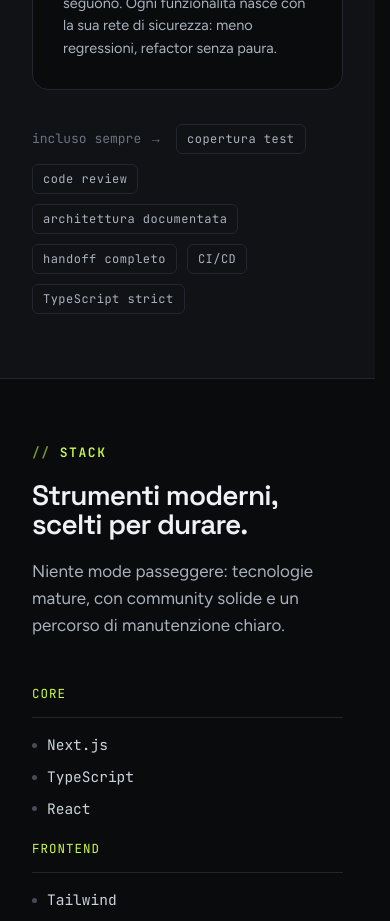
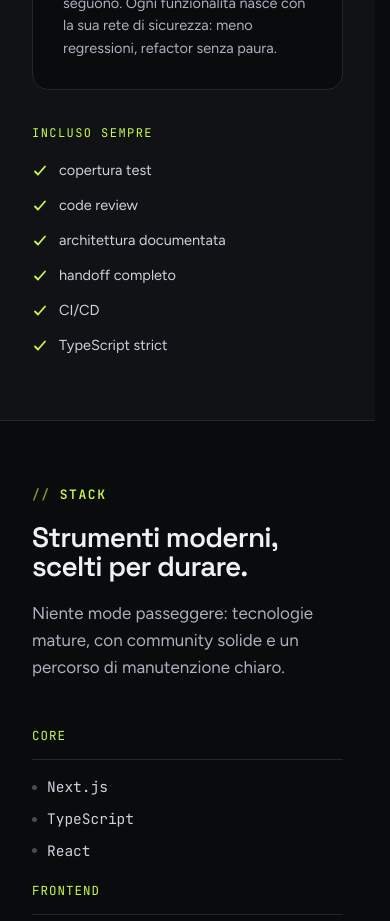
Before and after one commit to 7eightDev/7eightDev-web, a Next.js app: page / in a window 390 px wide. Shown: the part 4140-5061 px from the top of the page. Built offline with nearby package versions, Linux system fonts and the light colour scheme; no server answers.

Commit message:
feat(metodo): convert guarantees row to responsive checklist

```diff
--- a/presentation/features/landing/metodo.tsx
+++ b/presentation/features/landing/metodo.tsx
@@ -1,8 +1,14 @@
 import { Container } from "@/presentation/components/shared/container";
 import { Reveal } from "@/presentation/components/shared/reveal";
-import { Chip } from "@/presentation/components/shared/chip";
 import { SectionHead } from "@/presentation/components/shared/section-head";
-import { cn } from "@/presentation/lib/utils";
+
+function Check() {
+  return (
+    <svg width="16" height="16" viewBox="0 0 16 16" fill="none" className="flex-none mt-[3px]">
+      <path d="M3 8.5l3 3 7-8" stroke="var(--accent)" strokeWidth="1.8" strokeLinecap="round" strokeLinejoin="round" />
+    </svg>
+  );
+}
 
 function CleanArchDiagram() {
   return (
@@ -77,9 +83,18 @@ export function Metodo() {
           })}
         </div>
         <Reveal delay={120}>
-          <div className="flex flex-wrap gap-[10px] mt-[34px] items-center">
-            <span className="font-mono text-[13px] text-muted mr-[4px]">incluso sempre →</span>
-            {GUARANTEES.map((g) => <Chip key={g}>{g}</Chip>)}
+          <div className="mt-8.5">
+            <div className="font-mono text-[12px] text-accent tracking-[0.12em] uppercase mb-4.5">
+              Incluso sempre
+            </div>
+            <ul className="list-none p-0 m-0 grid grid-cols-1 sm:grid-cols-2 md:grid-cols-3 gap-x-8 gap-y-3.5">
+              {GUARANTEES.map((g) => (
+                <li key={g} className="flex gap-[11px] items-start font-sans text-[14.5px] leading-[1.45] text-[#cdd3dc]">
+                  <Check />
+                  {g}
+                </li>
+              ))}
+            </ul>
           </div>
         </Reveal>
       </Container>
```
